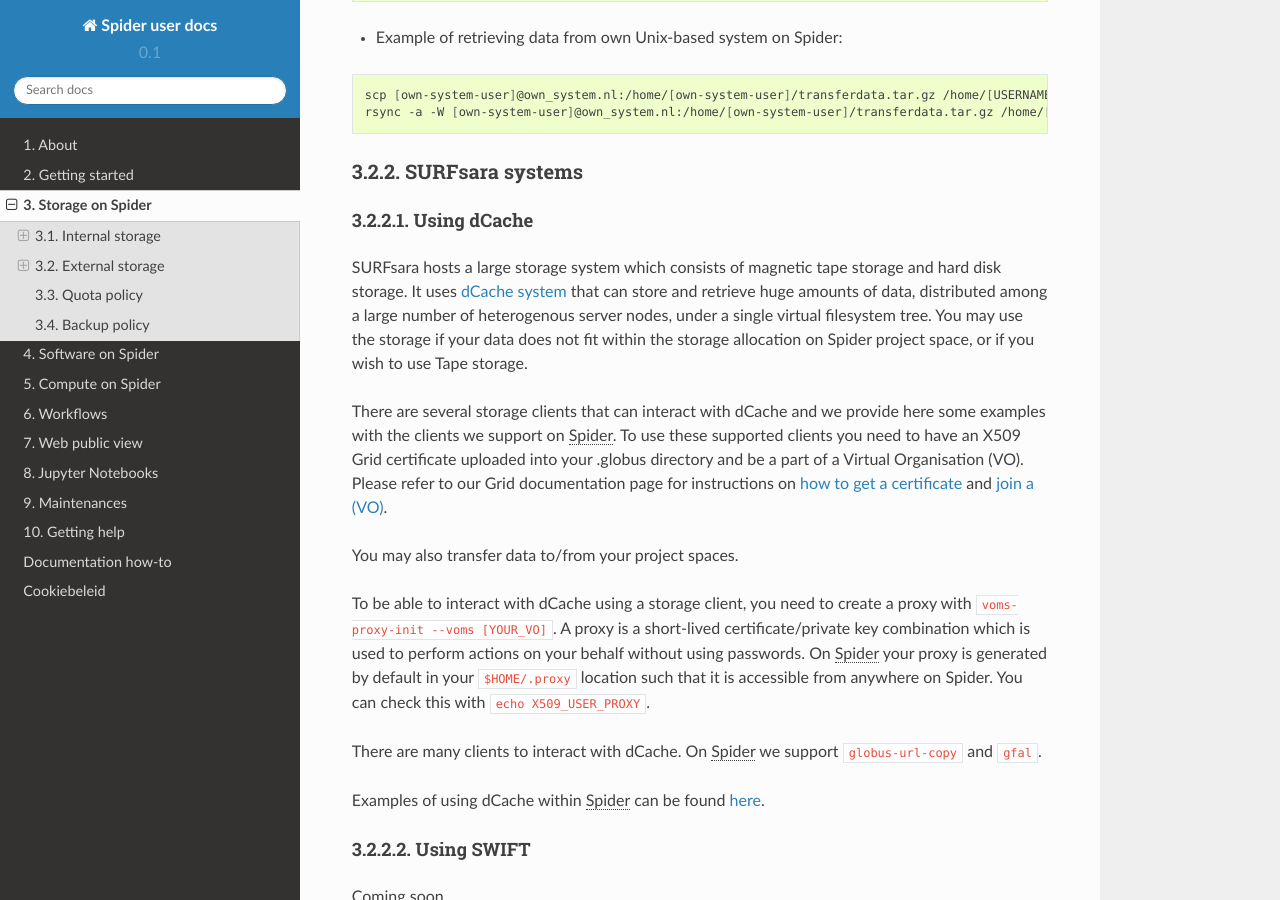
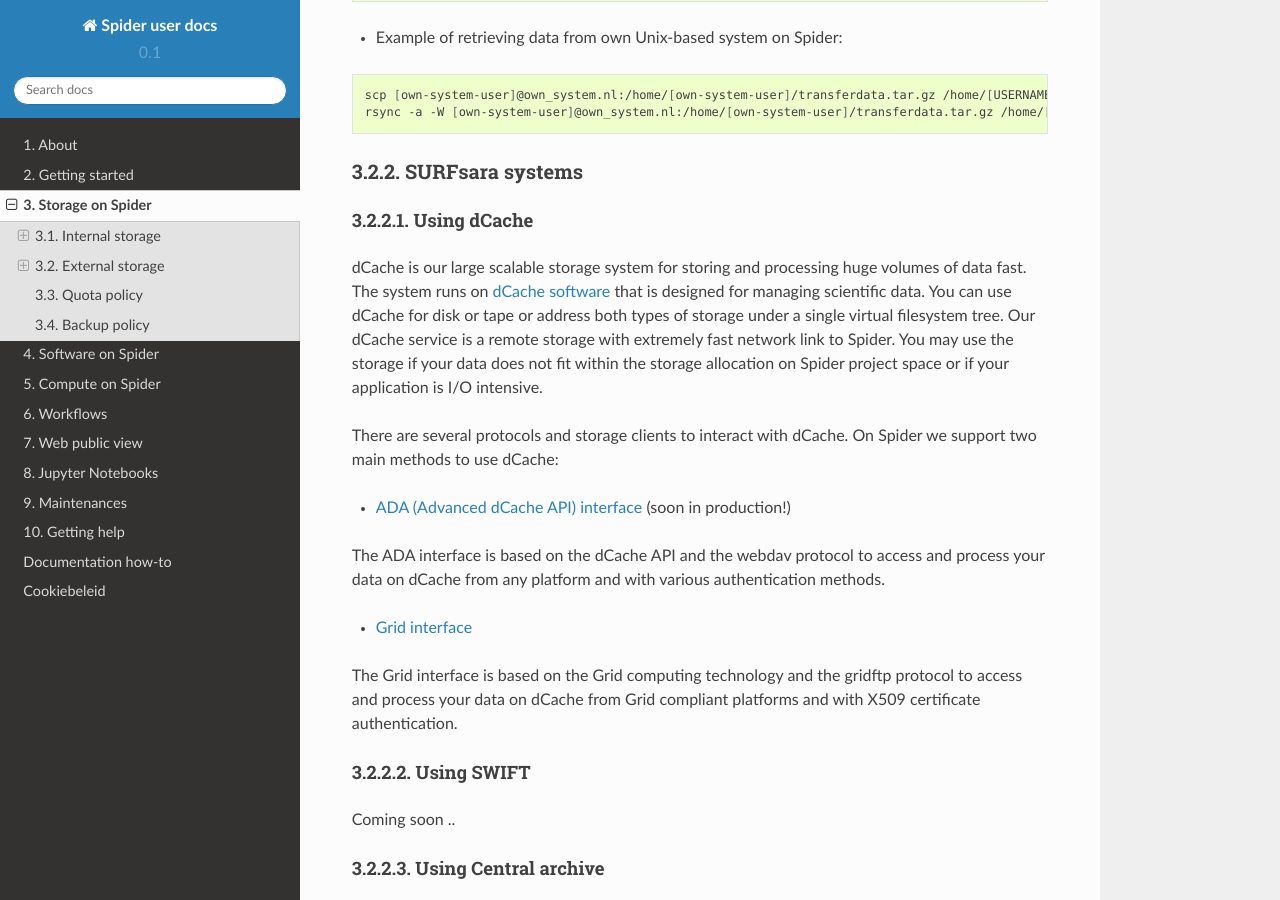
Before and after one commit to sara-nl/spiderdocs, a Sphinx documentation site: the page built from source/Pages/storage_on_spider.rst, in a window 1280 px wide and 900 px high, scrolled down 2000 px. Built offline with Sphinx 7.4.7 and the Read the Docs theme 2.0.0, drawn with Linux system fonts in a browser that asks for light colours.

Commit message:
restructure dcache storage section

```diff
--- a/source/Pages/storage_on_spider.rst
+++ b/source/Pages/storage_on_spider.rst
@@ -139,35 +139,26 @@
 Using dCache
 ------------
 
-SURFsara hosts a large storage system which consists of magnetic tape storage
-and hard disk storage. It uses `dCache system`_ that can store and retrieve
-huge amounts of data, distributed among a large number of heterogenous server nodes,
-under a single virtual filesystem tree. You may use the storage if your data does not
-fit within the storage allocation on Spider project space, or if you wish to use
-Tape storage.
+dCache is our large scalable storage system for storing and processing huge volumes of data
+fast. The system runs on `dCache software`_ that is designed for managing scientific data.
+You can use dCache for disk or tape or address both types of storage under a single
+virtual filesystem tree. Our dCache service is a remote storage with extremely fast network
+link to Spider. You may use the storage if your data does not
+fit within the storage allocation on Spider project space or if your application is I/O intensive.
 
-There are several storage clients that can interact with dCache and we provide
-here some examples with the clients we support on :abbr:`Spider (Symbiotic Platform(s) for Interoperable Data
-Extraction and Redistribution)`. To use these supported clients you need to have an
-X509 Grid certificate uploaded into your .globus directory and be a part of a Virtual Organisation (VO). Please
-refer to our Grid documentation page for instructions on `how to get a certificate`_
-and `join a (VO)`_.
+There are several protocols and storage clients to interact with dCache. On Spider we support
+two main methods to use dCache:
 
-You may also transfer data to/from your project spaces.
+* :ref:`ADA (Advanced dCache API) interface <ada-interface>` (soon in production!)
 
-To be able to interact with dCache using a storage client, you need to
-create a proxy with ``voms-proxy-init --voms [YOUR_VO]``. A proxy is a short-lived
-certificate/private key combination which is
-used to perform actions on your behalf without using passwords. On :abbr:`Spider (Symbiotic Platform(s) for Interoperable Data
-Extraction and Redistribution)` your proxy is generated by default
-in your ``$HOME/.proxy`` location such that it is
-accessible from anywhere on Spider. You can check this with ``echo X509_USER_PROXY``.
+The ADA interface is based on the dCache API and the webdav protocol to access and process
+your data on dCache from any platform and with various authentication methods.
 
-There are many clients to interact with dCache. On :abbr:`Spider (Symbiotic Platform(s) for Interoperable Data
-Extraction and Redistribution)` we support ``globus-url-copy`` and ``gfal``.
+* :ref:`Grid interface <grid-interface>`
 
-Examples of using dCache within :abbr:`Spider (Symbiotic Platform(s) for Interoperable Data
-Extraction and Redistribution)` can be found :ref:`here <dcache-examples>`.
+The Grid interface is based on the Grid computing technology and the gridftp protocol
+to access and process your data on dCache from Grid compliant platforms and with X509
+certificate authentication.
 
 
 .. _using-swift:
@@ -258,9 +249,4 @@
 
 .. _`Data Archive`: https://userinfo.surfsara.nl/systems/data-archive
 .. _`Sylabs documentation`:  https://www.sylabs.io/docs/
-.. _`dCache system`: https://www.dcache.org/
-.. _`how to get a certificate`: http://doc.grid.surfsara.nl/en/latest/Pages/Basics/prerequisites.html#get-a-grid-certificate
-.. _`join a (VO)`: http://doc.grid.surfsara.nl/en/latest/Pages/Basics/prerequisites.html#join-a-virtual-organisation
-
-
- .. _`stage`: http://doc.grid.surfsara.nl/en/latest/Pages/Advanced/grid_storage.html#staging-groups-of-files
+.. _`dCache software`: https://www.dcache.org/
```
Also changed, not shown: source/Pages/storage/ada-interface.rst (added, +7 -0 lines), source/Pages/storage/grid-interface.rst (renamed from source/Pages/storage/dcache_examples_on_spider.rst, +71 -19 lines).
